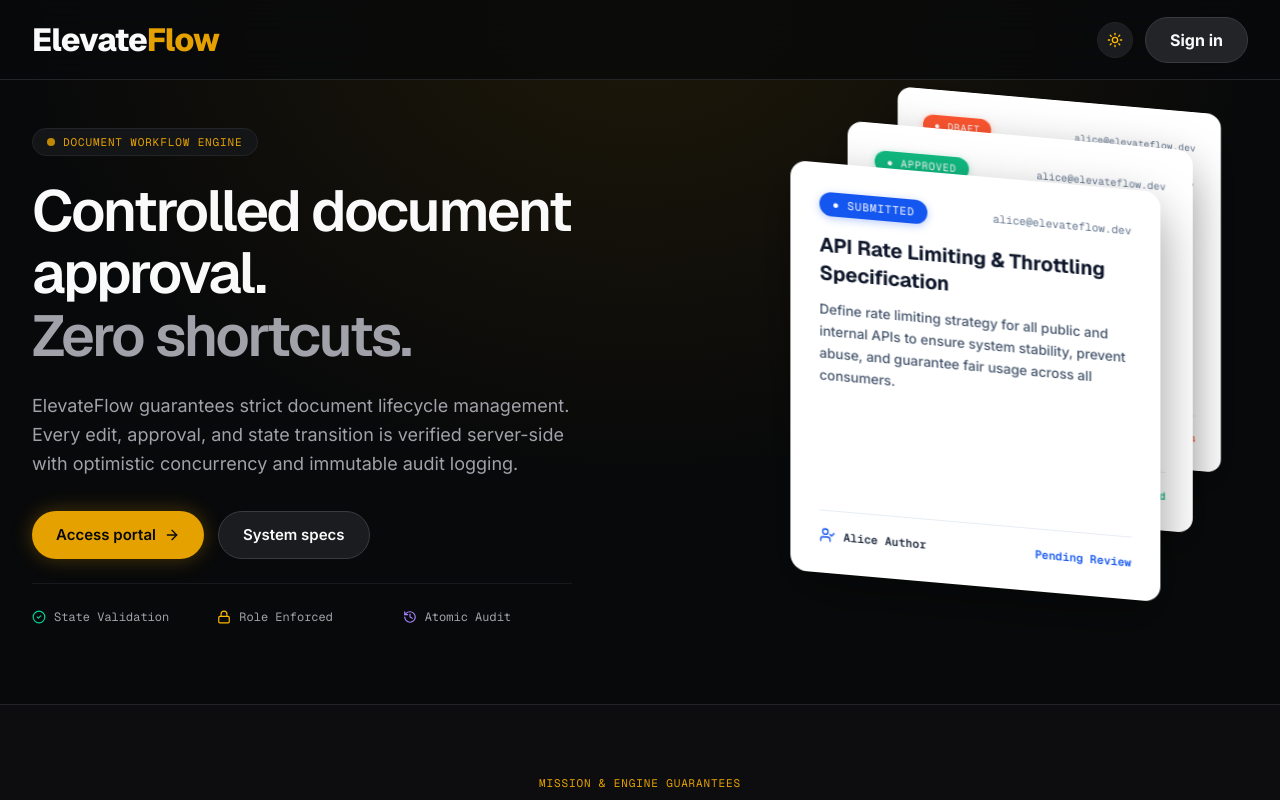
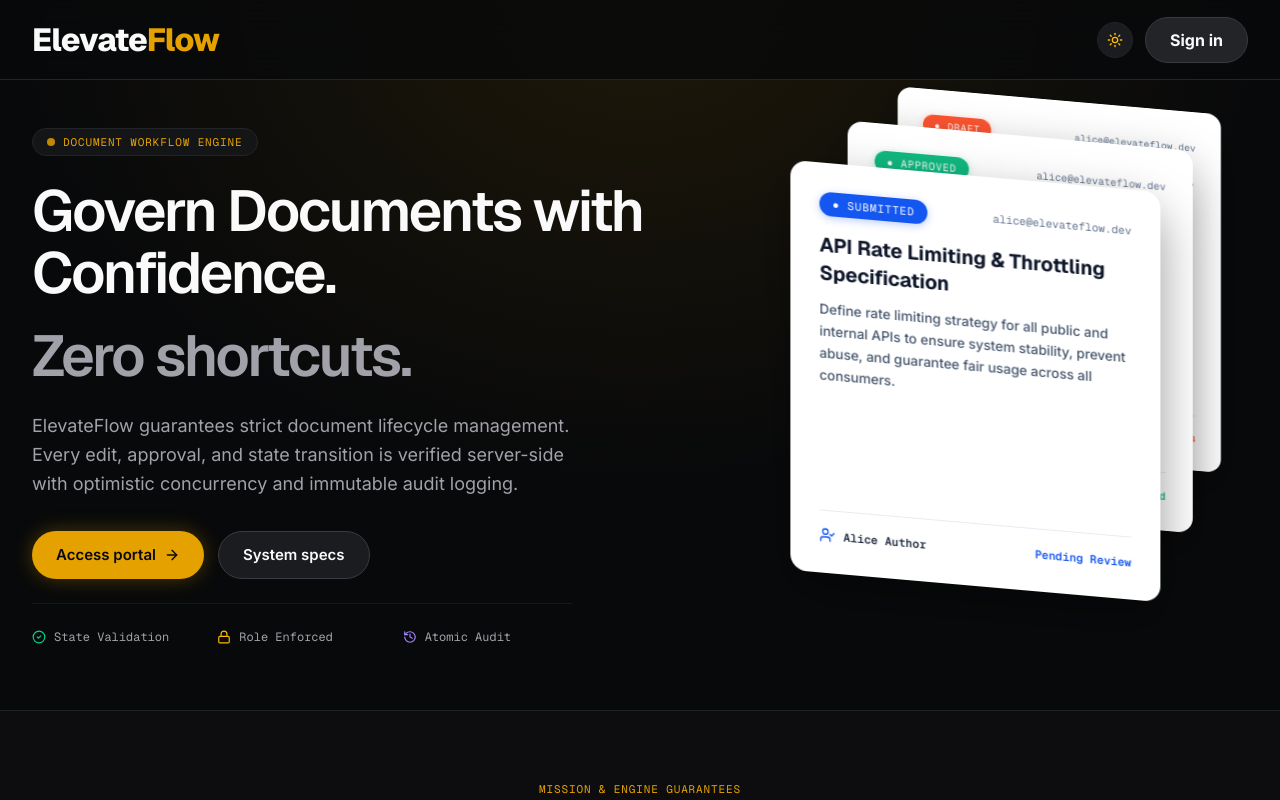
Before and after one commit to Purushotham-Prajapati-24/ElevateFlow, a Next.js app in the folder apps/web/: page / in a window 1280 px wide. Shown: the top 800 px of the page. Built offline with nearby package versions, Linux system fonts and the light colour scheme.

Commit message:
feat: implement hero landing page and clean up documentation references in README

```diff
--- a/apps/web/src/app/page.tsx
+++ b/apps/web/src/app/page.tsx
@@ -44,14 +44,14 @@ export default function Home() {
 
           {/* Headline — Geist display with MagneticText */}
           <h1 className="font-display text-[clamp(36px,4.5vw,58px)] font-semibold tracking-[-0.04em] text-ink leading-[1.08]">
-            Controlled document approval.{" "}
+            Govern Documents with Confidence.{" "}
             <br className="hidden sm:inline" />
             <MagneticText
               text="Zero shortcuts."
               hoverText="Zero shortcuts."
               circleBgClass="bg-[#F0B429]"
-              circleTextClass="text-[#08090a]"
-              textClassName="text-[clamp(36px,4.5vw,58px)] font-semibold tracking-[-0.04em] leading-[1.08]"
+              circleTextClass="text-[#08090a] mt-5"
+              textClassName="text-[clamp(36px,4.5vw,58px)] font-semibold tracking-[-0.04em] leading-[1.08] mt-5"
             />
           </h1>
 
```
Also changed, not shown: 2 other files (tests, documents, lock files or other folders).
